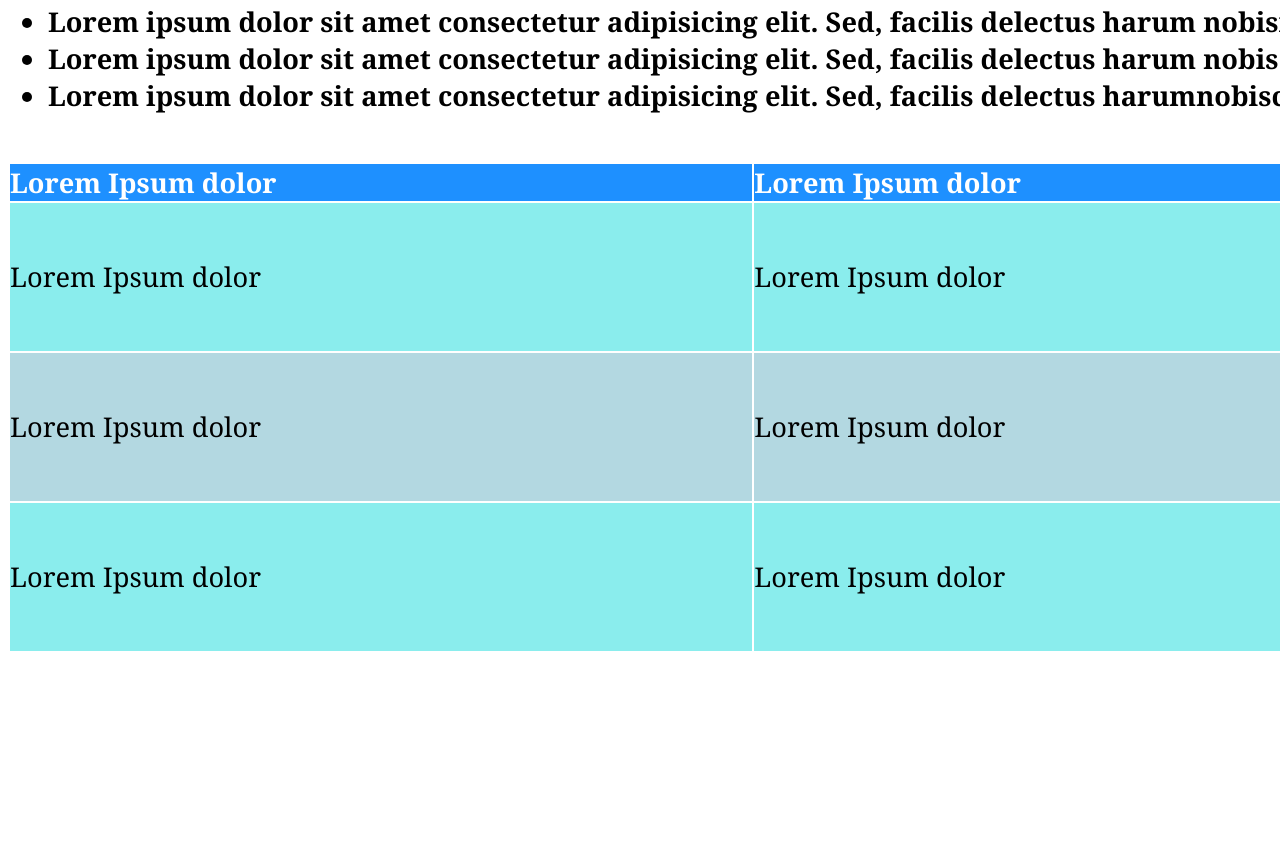
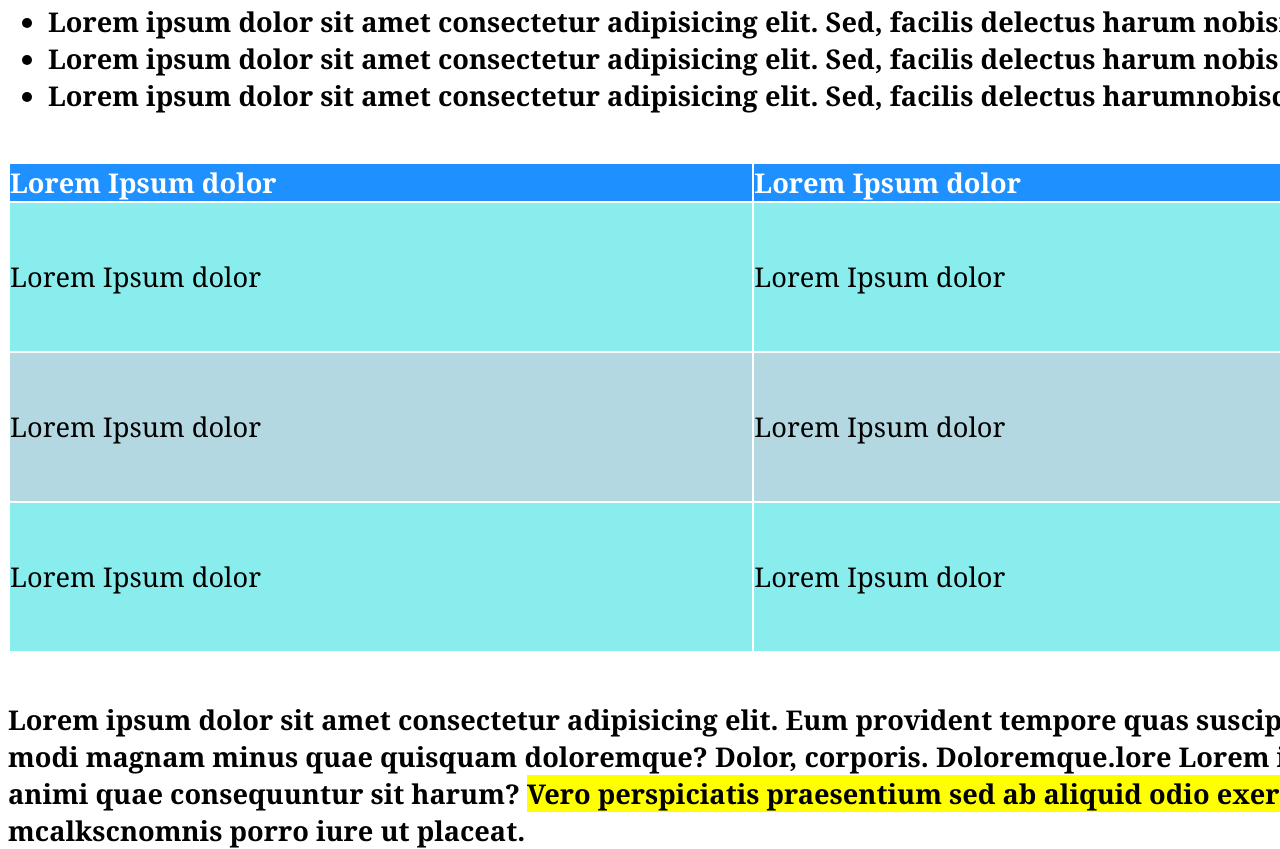
Before and after one commit to Daniele-Taullaraj/html-css-booleaner, a plain HTML site: page index.html in a window 1280 px wide. Shown: the part 1568-2417 px from the top of the page. Before the commit the page ends 2269 px from the top, so only its background shows below. Drawn offline with Linux system fonts and the light colour scheme.

Commit message:
sezione descrizione finale

```diff
--- a/index.html
+++ b/index.html
@@ -109,7 +109,17 @@
 
         <!-- descrizione finale -->
         <section>
-
+            <p class="testo">Lorem ipsum dolor sit amet consectetur adipisicing elit. Eum provident tempore quas
+                suscipit amet,
+                doloribus repellendus illo sequi blanditiis aperiam consequuntur modi magnam minus quae quisquam
+                doloremque? Dolor, corporis. Doloremque.lore Lorem ipsum dolor sit amet consectetur adipisicing elit.
+                Repellat nihil nisi, saepe animi quae consequuntur sit harum? <mark> Vero perspiciatis praesentium sed
+                    ab
+                    aliquid odio exercitationem,</mark> scalsjcbksajbc sajbcjsbjcbsn ajcbsjb scalkscmcalksclks
+                mcalkscnomnis porro
+                iure ut
+                placeat.
+            </p>
         </section>
         <!-- fine sezione -->
     </main>
```
